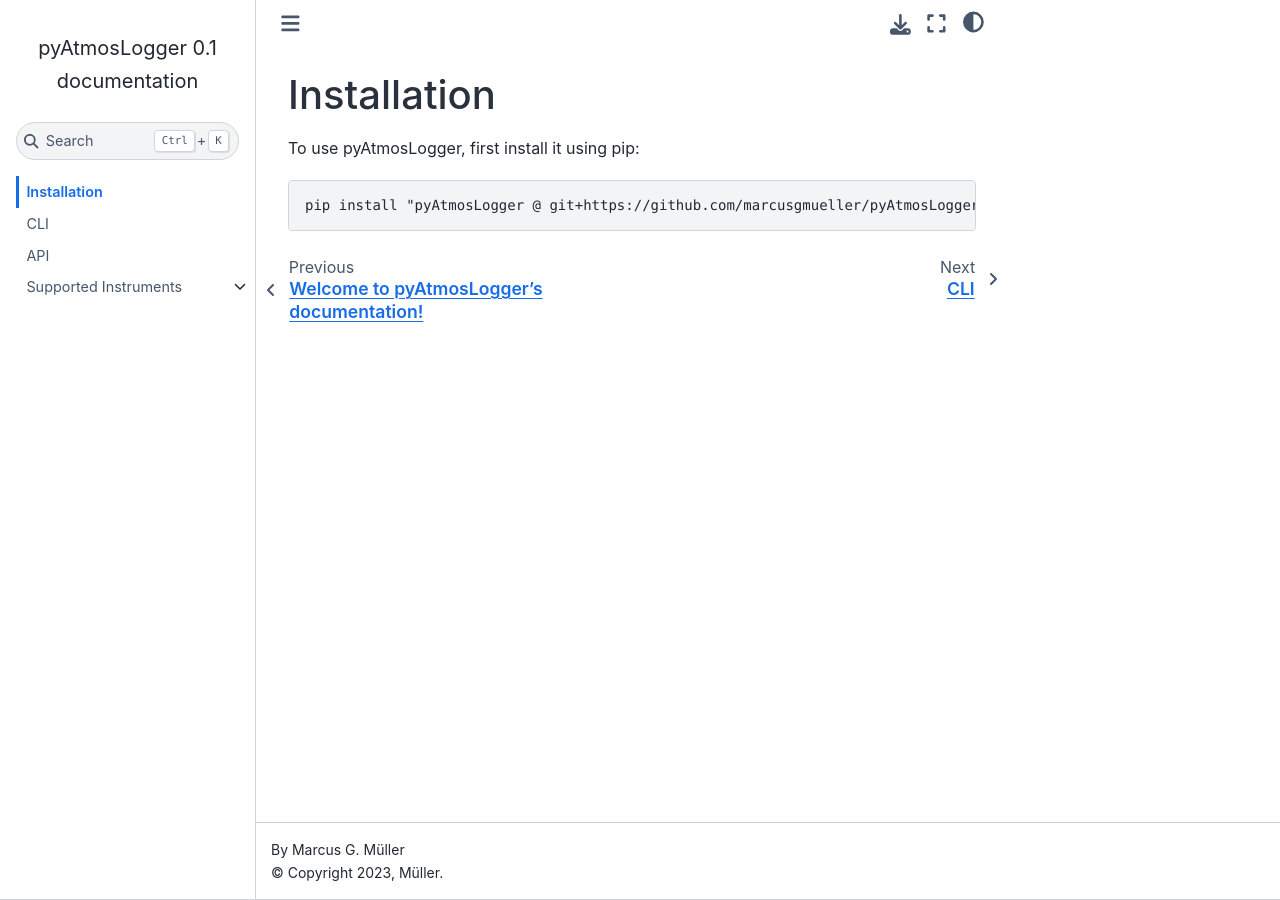
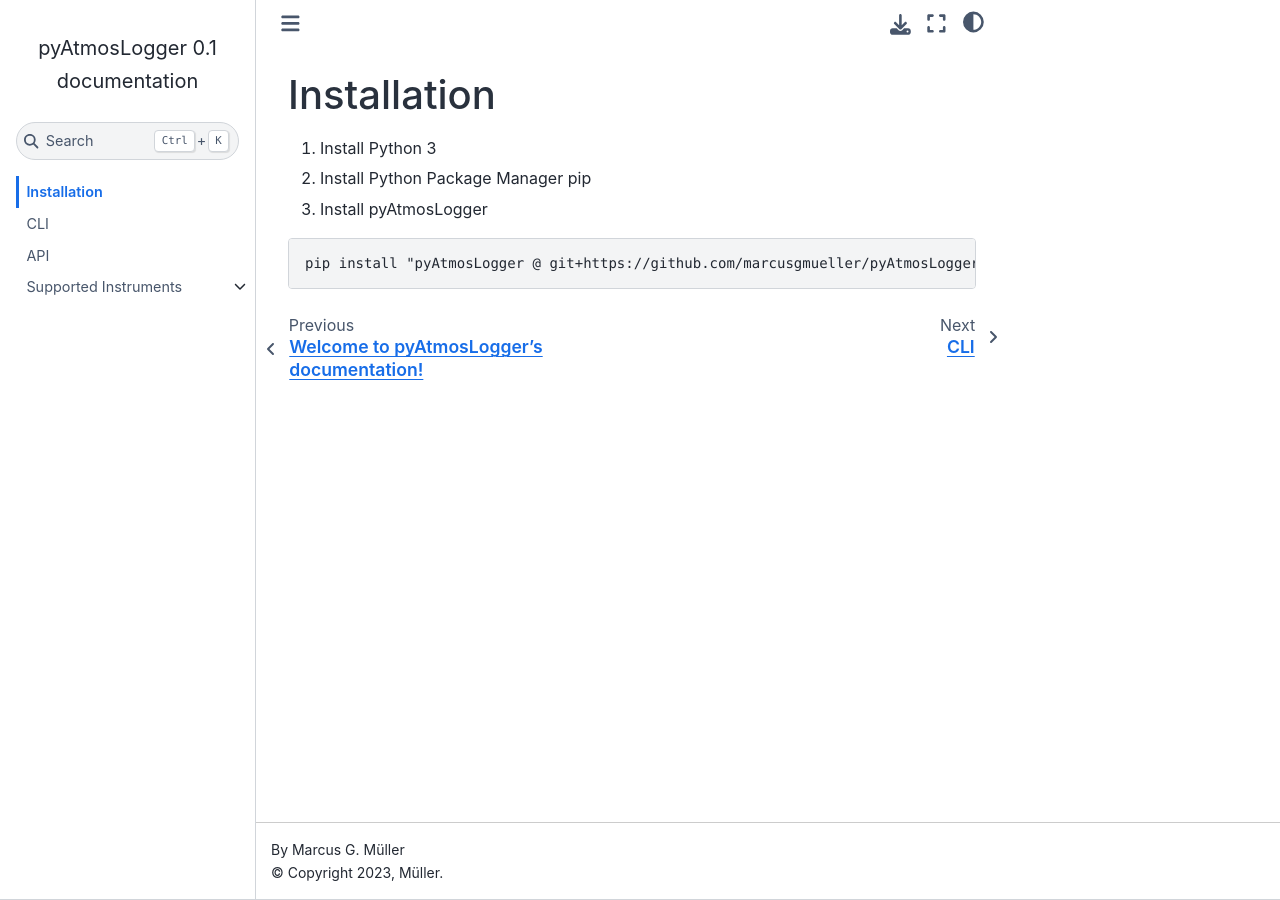
Before and after one commit to marcusgmueller/pyAtmosLogger, a Sphinx documentation site: the page built from docs/installation.rst, in a window 1280 px wide. Built offline with Sphinx 7.4.7 and the Sphinx Book theme 1.1.4, drawn with Linux system fonts in a browser that asks for light colours.

Commit message:
updated installation

```diff
--- a/docs/installation.rst
+++ b/docs/installation.rst
@@ -3,7 +3,9 @@
 
 .. _installation:
 
-To use pyAtmosLogger, first install it using pip:
+1. Install Python 3
+2. Install Python Package Manager pip
+3. Install pyAtmosLogger
 
 .. code-block:: console
 
```
